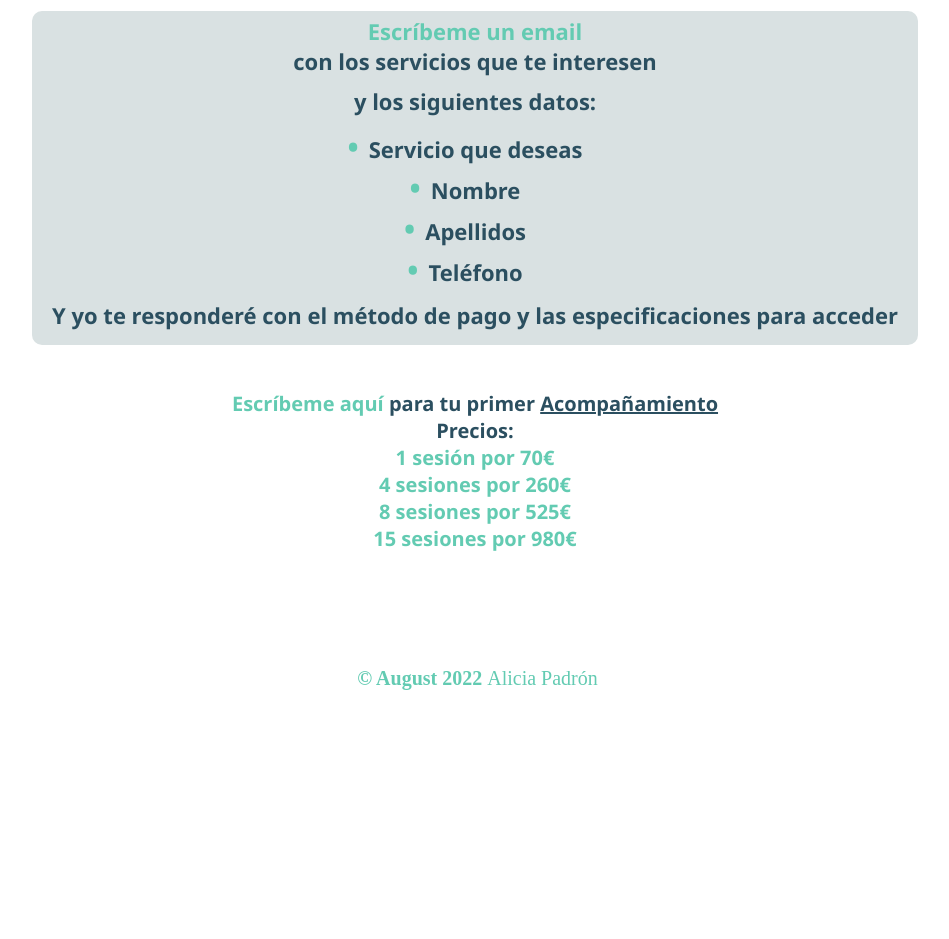
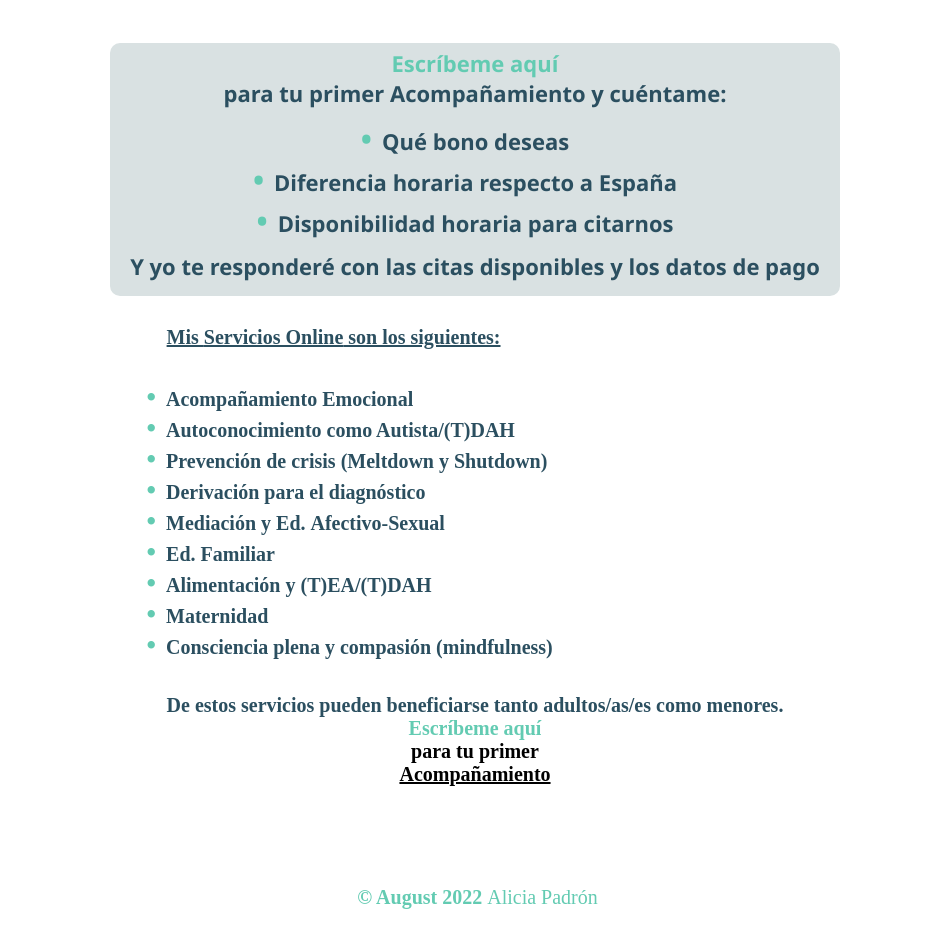
Before and after one commit to aliciaapadron/cpadronsaludmental, a React (Create React App) app: page /#/courses in a window 1280 px wide. Shown: the part 380-1319 px from the top of the page, without its empty margins (165-1114 px from the left). Before the commit the page ends 1100 px from the top, so only its background shows below. Built offline with nearby package versions, Linux system fonts and the light colour scheme.

Commit message:
add changes in courses

```diff
--- a/src/components/Footer.js
+++ b/src/components/Footer.js
@@ -6,7 +6,7 @@ export function Footer() {
 
         <a
           className="footer__link"
-          href="https://twitter.com/aliciaapadronp"
+          href="https://aliciaapadron.github.io/portfolio/#/"
           target="_blank"
           title="Ir al creador"
           rel="noreferrer"
--- a/src/components/Header.js
+++ b/src/components/Header.js
@@ -49,8 +49,8 @@ export function Header() {
             <Link to="/articles" className="nav__link" title="Ir a ARTÍCULOS">
               <li className="nav__list--item">artículos</li>
             </Link>
-            <Link to="/courses" className="nav__link" title="Ir a CURSOS">
-              <li className="nav__list--item">cursos</li>
+            <Link to="/courses" className="nav__link" title="Ir a TARIFAS">
+              <li className="nav__list--item">tarifas</li>
             </Link>
             <Link to="/aboutme" className="nav__link" title="Ir a SOBRE MÍ">
               <li className="nav__list--item">sobre mí</li>
--- a/src/components/pages/AboutMe.js
+++ b/src/components/pages/AboutMe.js
@@ -141,49 +141,49 @@ export function AboutMe() {
           <span className="bold">maternidad</span> y mis{' '}
           <span className="bold">relaciones sociales</span>.
         </p>
-      </section>
-      <br />
-      <section className="aboutmelist">
-        <p className="aboutmelist__text underline">Servicios</p>
         <br />
-        <ul className="aboutmelist__list">
-          <li className="aboutmelist__list--item">
-            <span className="bold">Acompañamiento Emocional</span>
-          </li>
-          <li className="aboutmelist__list--item">
-            <span className="bold">Autoconocimiento</span> como Autista/(T)DAH
-          </li>
-          <li className="aboutmelist__list--item">
-            <span className="bold">Prevención de crisis</span> (Meltdown y
-            Shutdown)
-          </li>
-          <li className="aboutmelist__list--item">
-            <span className="bold">Derivación</span> para el{' '}
-            <span className="bold">diagnóstico</span>
-          </li>
-          <li className="aboutmelist__list--item">
-            Mediación y Ed. <span className="bold">Afectivo-Sexual</span>
-          </li>
-          <li className="aboutmelist__list--item">
-            Ed. <span className="bold">Familiar</span>
-          </li>
-          <li className="aboutmelist__list--item">
-            <span className="bold">Alimentación</span> y (T)EA/(T)DAH
-          </li>
-          <li className="aboutmelist__list--item">
-            <span className="bold">Maternidad</span>
-          </li>
-          <li className="aboutmelist__list--item">
-            <span className="bold">Consciencia plena </span> y{' '}
-            <span className="bold">compasión (mindfulness)</span>
-          </li>
-        </ul>
-        <br />
-        <p>
-          De estos servicios pueden beneficiarse tanto adultos/as/es como
-          menores.
+        <p className="aboutmesection__text">
+          Desde mi enfoque{' '}
+          <span className="bold">De Neurodivergente a Neurodivergente </span>{' '}
+          procuro{' '}
+          <span className="bold">
+            promocionar el trabajo de nuestra comunidad
+          </span>
+          . Por ello el <span className="bold">Logo</span> de mi empresa lo
+          realizó{' '}
+          <a
+            className="contactlink"
+            href="https://www.instagram.com/felicityofnow1/="
+            title="Ir a Andrea"
+            target="_blank"
+            rel="noreferrer"
+          >
+            Andrea
+          </a>{' '}
+          y la web{' '}
+          <a
+            className="contactlink"
+            href="https://aliciaapadron.github.io/portfolio/#/"
+            title="Ir a Alicia"
+            target="_blank"
+            rel="noreferrer"
+          >
+            Alicia
+          </a>
+          . Además en mis historias destacadas puedes encontrar{' '}
+          <a
+            className="contactlink"
+            href="https://instagram.com/c.padronsaludmental?igshid=YmMyMTA2M2Y="
+            title="Ir mi instagram"
+            target="_blank"
+            rel="noreferrer"
+          >
+            Emprendimientos de jóvenes Autistas y (T)DAH
+          </a>
+          .
         </p>
       </section>
+
       <Footer />
     </>
   );
--- a/src/components/pages/Articles.js
+++ b/src/components/pages/Articles.js
@@ -10,6 +10,58 @@ export function Articles() {
           Aquí podrás encontrar links a mis trabajos y artículos.
         </h2>
         <nav className="artsection__nav">
+          <a
+            className="artsection__nav--article"
+            href="https://www.instagram.com/tv/ChAm4YgprvH/?igshid=YmMyMTA2M2Y%3D"
+            target="_blank"
+            rel="noreferrer"
+            title="Ir al artículo"
+          >
+            Mi Autismo y yo. <br />
+            <span className="artsection__nav--span">
+              -Directo de <span className="underline">Instagram</span> sobre el
+              autismo-
+            </span>
+          </a>
+
+          <a
+            className="artsection__nav--article"
+            href="https://www.instagram.com/p/Cgz9mByOKJ3/?igshid=MDJmNzVkMjY="
+            target="_blank"
+            rel="noreferrer"
+            title="Ir al artículo"
+          >
+            Autismo en primera persona. <br />
+            <span className="artsection__nav--span">
+              -Post de <span className="underline">Instagram</span> sobre el
+              autismo-
+            </span>
+          </a>
+          <a
+            className="artsection__nav--article"
+            href="https://www.instagram.com/p/CdkZVX-j30O/?igshid=MDJmNzVkMjY%3D"
+            target="_blank"
+            rel="noreferrer"
+            title="Ir al artículo"
+          >
+            Con las redes sociales rompemos la brecha de acceso a la salud
+            mental. <br />
+            <span className="artsection__nav--span">
+              -Artículo de <span className="underline">Autiblog</span> sobre el
+              diagnostico autista-
+            </span>
+          </a>
+
+          <a
+            className="artsection__nav--article"
+            href="https://autiblog.bio.link/"
+            target="_blank"
+            rel="noreferrer"
+            title="Ir al artículo"
+          >
+            Link a <span className="underline">Autiblog</span> para leer el
+            anterior artículo completo.
+          </a>
           <a
             className="artsection__nav--article"
             href="https://www.rtve.es/noticias/20210831/positividad-toxica/2165823.shtml"
@@ -52,44 +104,6 @@ export function Articles() {
               sobre la positividad tóxica-
             </span>
           </a>
-          <a
-            className="artsection__nav--article"
-            href="https://www.instagram.com/p/Cgz9mByOKJ3/?igshid=MDJmNzVkMjY="
-            target="_blank"
-            rel="noreferrer"
-            title="Ir al artículo"
-          >
-            Autismo en primera persona. <br />
-            <span className="artsection__nav--span">
-              -Post de <span className="underline">Instagram</span> sobre el
-              autismo-
-            </span>
-          </a>
-          <a
-            className="artsection__nav--article"
-            href="https://www.instagram.com/p/CdkZVX-j30O/?igshid=MDJmNzVkMjY%3D"
-            target="_blank"
-            rel="noreferrer"
-            title="Ir al artículo"
-          >
-            Con las redes sociales rompemos la brecha de acceso a la salud
-            mental. <br />
-            <span className="artsection__nav--span">
-              -Artículo de <span className="underline">Autiblog</span> sobre el
-              diagnostico autista-
-            </span>
-          </a>
-
-          <a
-            className="artsection__nav--article"
-            href="https://autiblog.bio.link/"
-            target="_blank"
-            rel="noreferrer"
-            title="Ir al artículo"
-          >
-            Link a <span className="underline">Autiblog</span> para leer el
-            anterior artículo completo.
-          </a>
 
           <a
             className="artsection__nav--article"
@@ -101,7 +115,7 @@ export function Articles() {
             Afrontar un (T)CA: “Si tienes el privilegio, el primer paso es ir a
             terapia porque es mucho más fácil si no lo haces sola.”. <br />
             <span className="artsection__nav--span">
-              -Post de <span className="underline">@cuerposconhistoria</span>{' '}
+              -Vídeo de <span className="underline">@cuerposconhistoria</span>{' '}
               sobre el (T)CA-
             </span>
           </a>
@@ -115,7 +129,7 @@ export function Articles() {
           >
             (T)CA (Transtorno por atracón). <br />
             <span className="artsection__nav--span">
-              -Post de <span className="underline">@cuerposconhistoria</span>{' '}
+              -Vídeo de <span className="underline">@cuerposconhistoria</span>{' '}
               sobre el (T)CA-
             </span>
           </a>
@@ -129,7 +143,7 @@ export function Articles() {
             "Ninguna característica física excluye o significa que una persona
             esté padeciendo un (T)CA" <br />
             <span className="artsection__nav--span">
-              -Post de <span className="underline">@cuerposconhistoria</span>{' '}
+              -Vídeo de <span className="underline">@cuerposconhistoria</span>{' '}
               sobre el (T)CA-
             </span>
           </a>
@@ -143,7 +157,7 @@ export function Articles() {
           >
             Tipos de alimentos que se consumen en un atracón. <br />
             <span className="artsection__nav--span">
-              -Post de <span className="underline">@cuerposconhistoria</span>{' '}
+              -Vídeo de <span className="underline">@cuerposconhistoria</span>{' '}
               sobre el (T)CA-
             </span>
           </a>
--- a/src/components/pages/Courses.js
+++ b/src/components/pages/Courses.js
@@ -12,21 +12,22 @@ export function Courses() {
             href="mailto: cpadronsaludmental@gmail.com"
             title="Enviar un email"
           >
-            Escríbeme un email
+            Escríbeme aquí
           </a>{' '}
           <p className="coursection__title--subtitle">
-            con los servicios que te interesen
+            para tu primer Acompañamiento y cuéntame:
           </p>
-          y los siguientes datos:
           <ul className="coursection__listdata">
-            <li className="coursection__listdata--item">Servicio que deseas</li>
-            <li className="coursection__listdata--item">Nombre</li>
-            <li className="coursection__listdata--item">Apellidos</li>
-            <li className="coursection__listdata--item">Teléfono</li>
+            <li className="coursection__listdata--item">Qué bono deseas</li>
+            <li className="coursection__listdata--item">
+              Diferencia horaria respecto a España
+            </li>
+            <li className="coursection__listdata--item">
+              Disponibilidad horaria para citarnos
+            </li>
           </ul>
           <p className="coursection__text">
-            Y yo te responderé con el método de pago y las especificaciones para
-            acceder
+            Y yo te responderé con las citas disponibles y los datos de pago
           </p>
         </article>
         <ul className="coursection__list">
@@ -47,15 +48,8 @@ export function Courses() {
             <span className="underline">Alimentación </span> y (T)DAH/(T)EA.{' '}
             <span className="price">Precio: 100€.</span>
           </li>
-          <li className="coursection__list--item">
-            <a
-              className="emailLink"
-              href="mailto: cpadronsaludmental@gmail.com"
-              title="Enviar un email"
-            >
-              Escríbeme aquí
-            </a>{' '}
-            para tu primer <span className="underline">Acompañamiento</span>{' '}
+          {/* <li className="coursection__list--item">
+
             <p>Precios:</p>
             <ul className="coursection__listprices">
               <li className="coursection__listprices--price">
@@ -71,8 +65,60 @@ export function Courses() {
                 15 sesiones por 980€
               </li>
             </ul>
-          </li>
+          </li> */}
         </ul>
+        <section className="aboutmelist">
+          <p className="aboutmelist__text underline">
+            Mis <span className="bold">Servicios Online</span> son los
+            siguientes:
+          </p>
+          <br />
+          <ul className="aboutmelist__list">
+            <li className="aboutmelist__list--item">
+              <span className="bold">Acompañamiento Emocional</span>
+            </li>
+            <li className="aboutmelist__list--item">
+              <span className="bold">Autoconocimiento</span> como Autista/(T)DAH
+            </li>
+            <li className="aboutmelist__list--item">
+              <span className="bold">Prevención de crisis</span> (Meltdown y
+              Shutdown)
+            </li>
+            <li className="aboutmelist__list--item">
+              <span className="bold">Derivación</span> para el{' '}
+              <span className="bold">diagnóstico</span>
+            </li>
+            <li className="aboutmelist__list--item">
+              Mediación y Ed. <span className="bold">Afectivo-Sexual</span>
+            </li>
+            <li className="aboutmelist__list--item">
+              Ed. <span className="bold">Familiar</span>
+            </li>
+            <li className="aboutmelist__list--item">
+              <span className="bold">Alimentación</span> y (T)EA/(T)DAH
+            </li>
+            <li className="aboutmelist__list--item">
+              <span className="bold">Maternidad</span>
+            </li>
+            <li className="aboutmelist__list--item">
+              <span className="bold">Consciencia plena </span> y{' '}
+              <span className="bold">compasión (mindfulness)</span>
+            </li>
+          </ul>
+          <br />
+          <p>
+            De estos servicios pueden beneficiarse tanto adultos/as/es como
+            menores.
+          </p>
+        </section>
+        <a
+          className="emailLink"
+          href="mailto: cpadronsaludmental@gmail.com"
+          title="Enviar un email"
+        >
+          Escríbeme aquí
+        </a>{' '}
+        para tu primer <span className="underline">Acompañamiento</span>{' '}
       </section>
       <Footer />
     </>
--- a/src/styles/components/aboutme.scss
+++ b/src/styles/components/aboutme.scss
@@ -36,38 +36,12 @@
   &__text {
     color: $darkgreen;
     font-size: 16px;
-    margin: 0 60px;
+    margin: 0 338px;
     @include desktop() {
       font-size: 20px;
     }
   }
 }
-.aboutmelist {
-  color: $darkgreen;
-  margin: 0;
-  font-size: 16px;
-  margin: 0 60px;
-  @include desktop() {
-    font-size: 20px;
-    margin: 0 132px;
-  }
-  &__list {
-    margin: 10px 0;
-    &--item {
-      list-style: none;
-    }
-    &--item::before {
-      content: '\2022';
-      position: relative;
-      left: -10px;
-      font-size: 135%;
-      color: $darkcolor;
-      display: inline-block;
-      margin-left: -10px;
-    }
-  }
-}
-
 .bold {
   font-weight: bolder;
 }
--- a/src/styles/components/courses.scss
+++ b/src/styles/components/courses.scss
@@ -94,7 +94,31 @@
     border-radius: 10px;
   }
 }
-
+.aboutmelist {
+  color: $darkgreen;
+  margin: 0;
+  font-size: 16px;
+  margin: 0 60px;
+  @include desktop() {
+    font-size: 20px;
+    margin: 0 132px;
+  }
+  &__list {
+    margin: 10px 0;
+    &--item {
+      list-style: none;
+    }
+    &--item::before {
+      content: '\2022';
+      position: relative;
+      left: -10px;
+      font-size: 135%;
+      color: $darkcolor;
+      display: inline-block;
+      margin-left: -10px;
+    }
+  }
+}
 .display {
   display: none;
 }
--- a/src/styles/components/header.scss
+++ b/src/styles/components/header.scss
@@ -71,7 +71,7 @@
     transition: all 0.5s ease;
     @include desktop() {
       width: 60%;
-      height: 4vh;
+      height: 8vh;
     }
 
     &--item {
```
